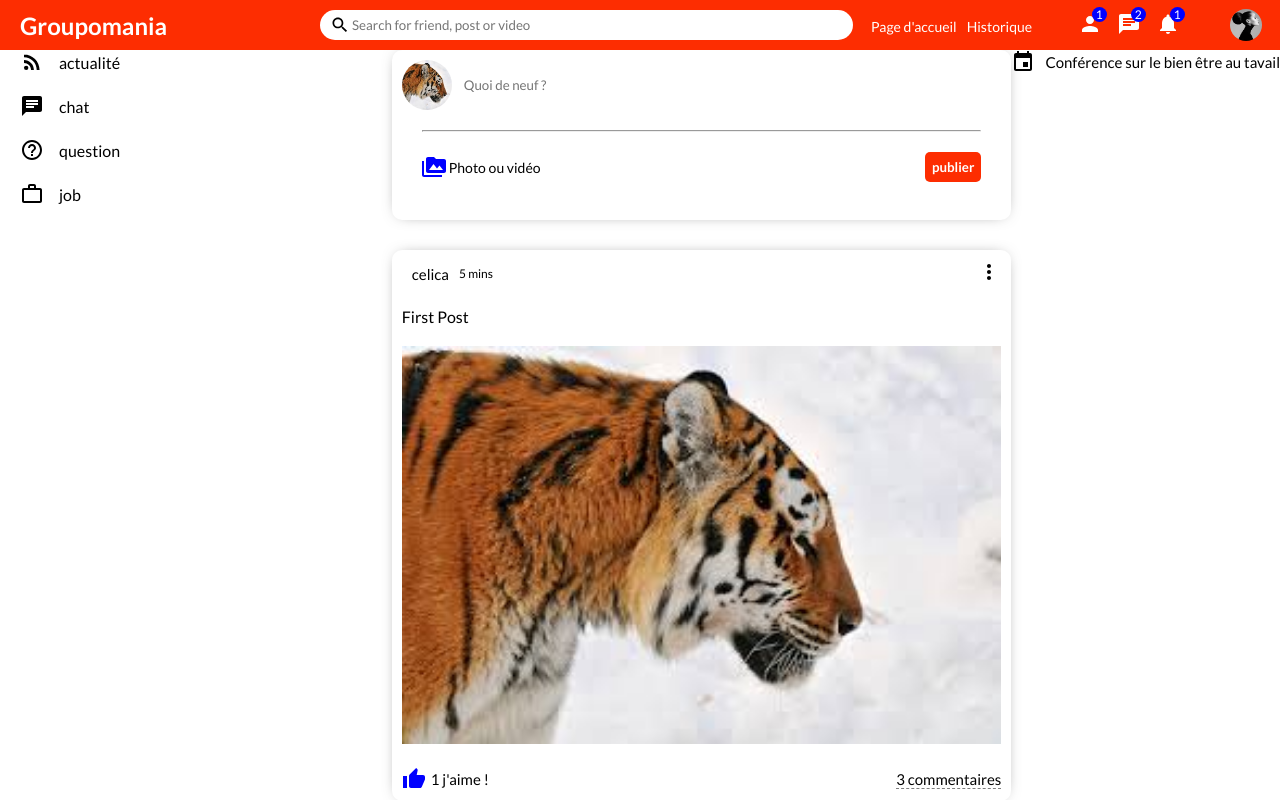
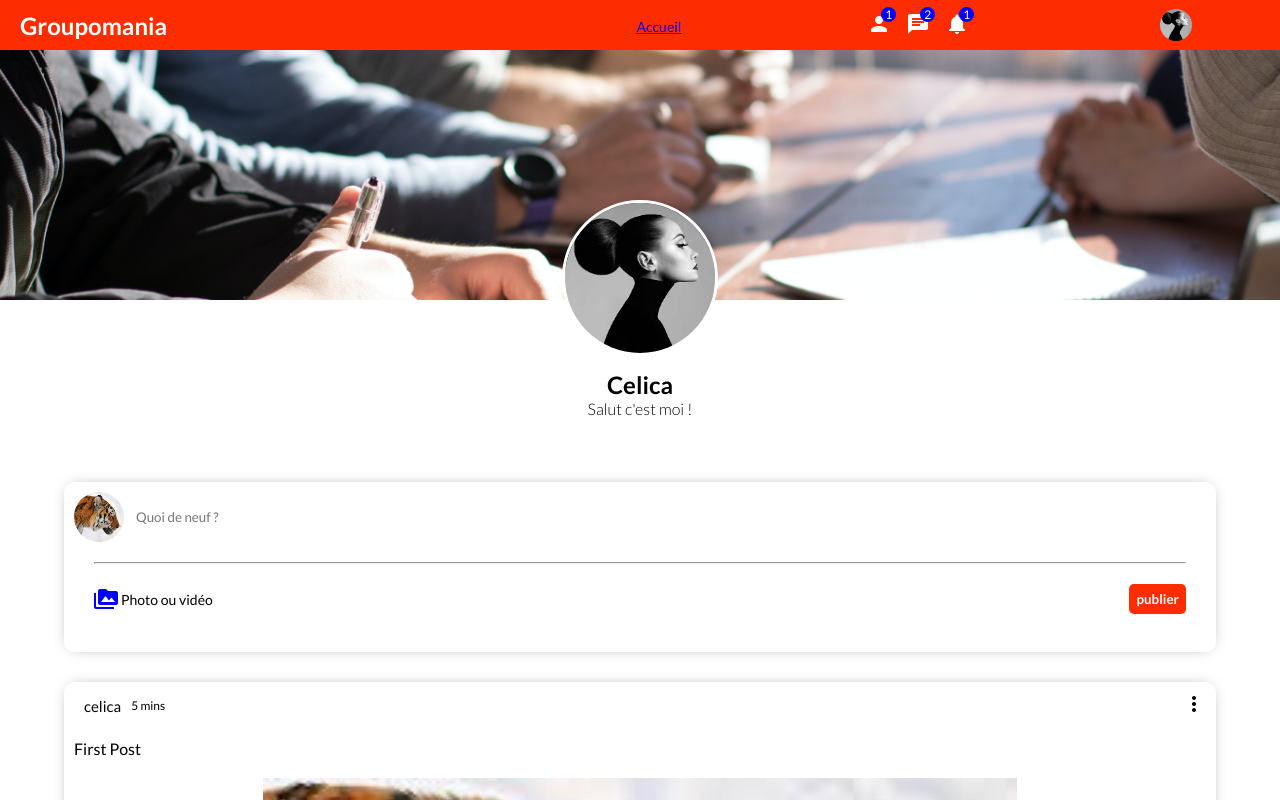
Before and after one commit to Gcelica/projet_07, a React (Create React App) app: page /profile in a window 1280 px wide. Shown: the top 800 px of the page. Built offline with nearby package versions, Linux system fonts and the light colour scheme.

Commit message:
creation page profile, revoir le design des pages

```diff
--- a/package.json
+++ b/package.json
@@ -12,6 +12,7 @@
     "@testing-library/user-event": "^13.5.0",
     "react": "^18.1.0",
     "react-dom": "^18.1.0",
+    "react-router-dom": "^6.3.0",
     "react-scripts": "5.0.1",
     "web-vitals": "^2.1.4"
   },
--- a/src/App.js
+++ b/src/App.js
@@ -1,9 +1,23 @@
 import Home from "./pages/home/Home";
-//import Login from "./pages/login/Login";
-//import Register from "./pages/register/Register";
+import Login from "./pages/login/Login";
+import Register from "./pages/register/Register";
+import Profile from "./pages/profile/Profile";
+import { BrowserRouter as Router, Routes, Route } from "react-router-dom";
 
 function App() {
-  return <Home />;
+  return (
+    <Router>
+      <Routes>
+        <Route path="/" element={<Home />} />
+
+        <Route path="/login" element={<Login />} />
+
+        <Route path="/register" element={<Register />} />
+
+        <Route path="/profile" element={<Profile />} />
+      </Routes>
+    </Router>
+  );
 }
 
 export default App;
--- a/src/components/Topbar/Topbar.jsx
+++ b/src/components/Topbar/Topbar.jsx
@@ -1,5 +1,6 @@
 import "./topbar.css";
-import { Search, Person, Chat, Notifications } from "@mui/icons-material";
+import { Person, Chat, Notifications } from "@mui/icons-material";
+import { Link } from "react-router-dom";
 
 export default function Topbar() {
   return (
@@ -7,20 +8,13 @@ export default function Topbar() {
       <div className="topbarLeft">
         <span className="logo">Groupomania</span>
       </div>
-      <div className="topbarCenter">
-        <div className="searchbar">
-          <Search className="searchIcon" />
-          <input
-            placeholder="Search for friend, post or video"
-            className="searchInput"
-          />
-        </div>
-      </div>
+
       <div className="topbarRight">
-        <div className="topbarLinks">
-          <span className="topbarLink">Page d'accueil</span>
-          <span className="topbarLink">Historique</span>
-        </div>
+        <nav>
+          <Link className="topbarLink" to="/">
+            Accueil
+          </Link>
+        </nav>
         <div className="topbarIcons">
           <div className="topbarIconItem">
             <Person />
--- a/src/components/rightbar/rightbar.css
+++ b/src/components/rightbar/rightbar.css
@@ -9,6 +9,7 @@
 .eventContainer {
   display: flex;
   align-items: center;
+  margin: 3%;
 }
 
 .eventIcon {
--- a/src/components/rightbar/rightbar.jsx
+++ b/src/components/rightbar/rightbar.jsx
@@ -8,7 +8,7 @@ export default function Rightbar() {
         <div className="eventContainer">
           <Event className="eventIcon" />
           <span className="eventText">
-            Conférence sur le bien être au tavail
+            Conférence sur le bien être au travail
           </span>
         </div>
       </div>
--- a/src/pages/home/Home.jsx
+++ b/src/pages/home/Home.jsx
@@ -1,7 +1,7 @@
 import Feed from "../../components/feed/Feed";
 import Rightbar from "../../components/rightbar/Rightbar";
 import Sidebar from "../../components/sidebar/Sidebar";
-import Topbar from "../../components/Topbar/Topbar";
+import Topbar from "../../components/topbar/Topbar";
 
 import "./home.css";
 
--- a/src/pages/home/home.css
+++ b/src/pages/home/home.css
@@ -1,4 +1,5 @@
 .homeContainer {
   display: flex;
   width: 100%;
+  margin-top: 2%;
 }
--- /dev/null
+++ b/src/pages/profile/Profile.jsx
@@ -0,0 +1,36 @@
+import "./profile.css";
+import Topbar from "../../components/topbar/Topbar";
+import Feed from "../../components/feed/Feed";
+
+export default function Profile() {
+  return (
+    <>
+      <Topbar />
+      <div className="profile">
+        <div className="profileRight">
+          <div className="profileRightTop">
+            <div className="profileCover">
+              <img
+                className="profileCoverImg"
+                src="assets/event/event-1.jpg"
+                alt=""
+              />
+              <img
+                className="profileUserImg"
+                src="assets/person/images-1.jpg"
+                alt=""
+              />
+            </div>
+            <div className="profileInfo">
+              <h4 className="profileInfoName">Celica</h4>
+              <span className="profileInfoDesc">Salut c'est moi !</span>
+            </div>
+          </div>
+          <div className="profileRightBottom">
+            <Feed />
+          </div>
+        </div>
+      </div>
+    </>
+  );
+}
--- /dev/null
+++ b/src/pages/profile/profile.css
@@ -0,0 +1,51 @@
+.profile {
+  display: flex;
+}
+
+.profileRight {
+  flex: 9;
+}
+
+.profileCover {
+  height: 320px;
+  position: relative;
+}
+
+.profileCoverImg {
+  width: 100%;
+  height: 250px;
+  object-fit: cover;
+}
+
+.profileUserImg {
+  width: 150px;
+  height: 150px;
+  border-radius: 50%;
+  object-fit: cover;
+  position: absolute;
+  left: 0;
+  right: 0;
+  margin: auto;
+  top: 150px;
+  border: 3px solid white;
+}
+
+.profileInfo {
+  display: flex;
+  flex-direction: column;
+  align-items: center;
+  justify-content: center;
+}
+
+.profileInfoName {
+  font-size: 24px;
+}
+
+.profileInfoDesc {
+  font-weight: 300;
+}
+
+.profileRightBottom {
+  display: flex;
+  margin: 5%;
+}
```
Also changed, not shown: 1 other file (tests, documents, lock files or other folders).
